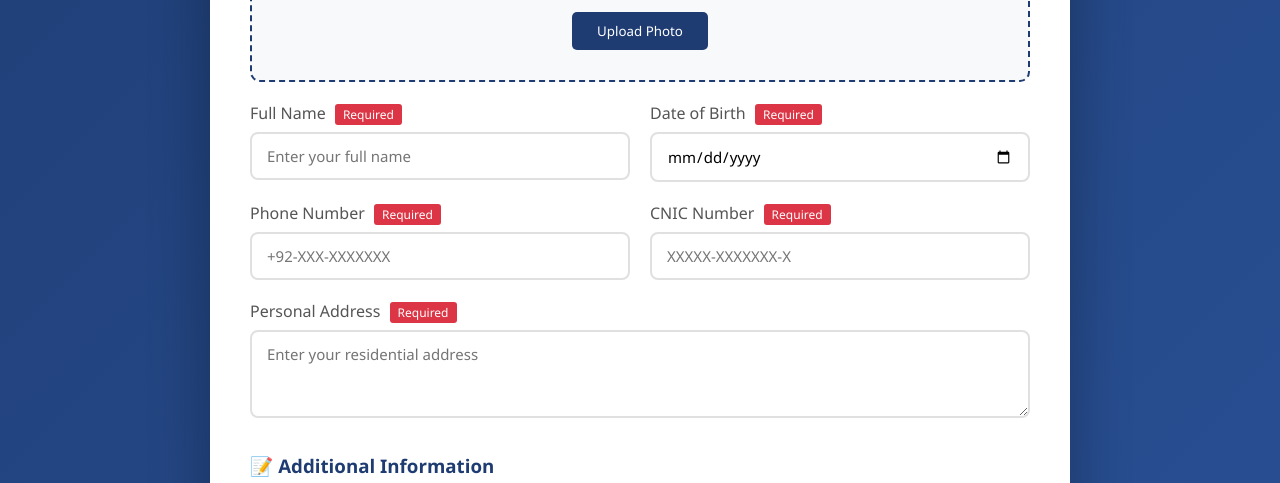
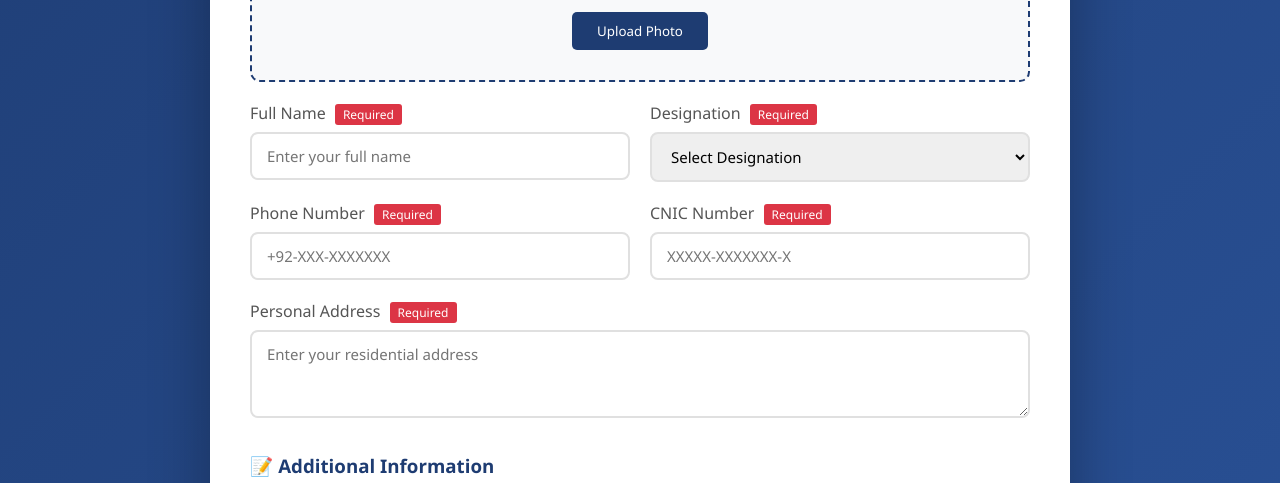
Before and after one commit to shoaibK444/jobseeker, a website: page public/management-profile.html in a window 1280 px wide. Shown: the part 617-1100 px from the top of the page. Drawn offline with Linux system fonts and the light colour scheme; no server answers; sample sign-in values are in the browser's storage.

Commit message:
Added designation field for CEOs

```diff
--- a/public/management-profile.html
+++ b/public/management-profile.html
@@ -405,8 +405,26 @@
                             <input type="text" id="fullName" required placeholder="Enter your full name">
                         </div>
                         <div class="form-group">
-                            <label>Date of Birth <span class="required-badge">Required</span></label>
-                            <input type="date" id="dob" required>
+                            <label>Designation <span class="required-badge">Required</span></label>
+                            <select id="designation" required>
+                                <option value="">Select Designation</option>
+                                <option value="CEO">Chief Executive Officer (CEO)</option>
+                                <option value="Managing Director">Managing Director</option>
+                                <option value="Chairman">Chairman</option>
+                                <option value="Vice Chairman">Vice Chairman</option>
+                                <option value="President">President</option>
+                                <option value="COO">Chief Operating Officer (COO)</option>
+                                <option value="CFO">Chief Financial Officer (CFO)</option>
+                                <option value="CTO">Chief Technology Officer (CTO)</option>
+                                <option value="CHRO">Chief HR Officer (CHRO)</option>
+                                <option value="Director">Director</option>
+                                <option value="Executive Director">Executive Director</option>
+                                <option value="General Manager">General Manager</option>
+                                <option value="Senior Manager">Senior Manager</option>
+                                <option value="Manager">Manager</option>
+                                <option value="Head of Department">Head of Department</option>
+                                <option value="Other">Other</option>
+                            </select>
                         </div>
                     </div>
 
@@ -627,7 +645,7 @@
         function updateProgress() {
             let filled = 0;
             const fields = [
-                'fullName', 'dob', 'phone', 'cnic', 'address'
+                'fullName', 'designation', 'dob', 'phone', 'cnic', 'address'
             ];
 
             fields.forEach(id => {
@@ -660,6 +678,7 @@
             const profileData = {
                 // Personal Info
                 name: document.getElementById('fullName').value,
+                designation: document.getElementById('designation').value,
                 dob: document.getElementById('dob').value,
                 phone: document.getElementById('phone').value,
                 cnic: document.getElementById('cnic').value,
```
